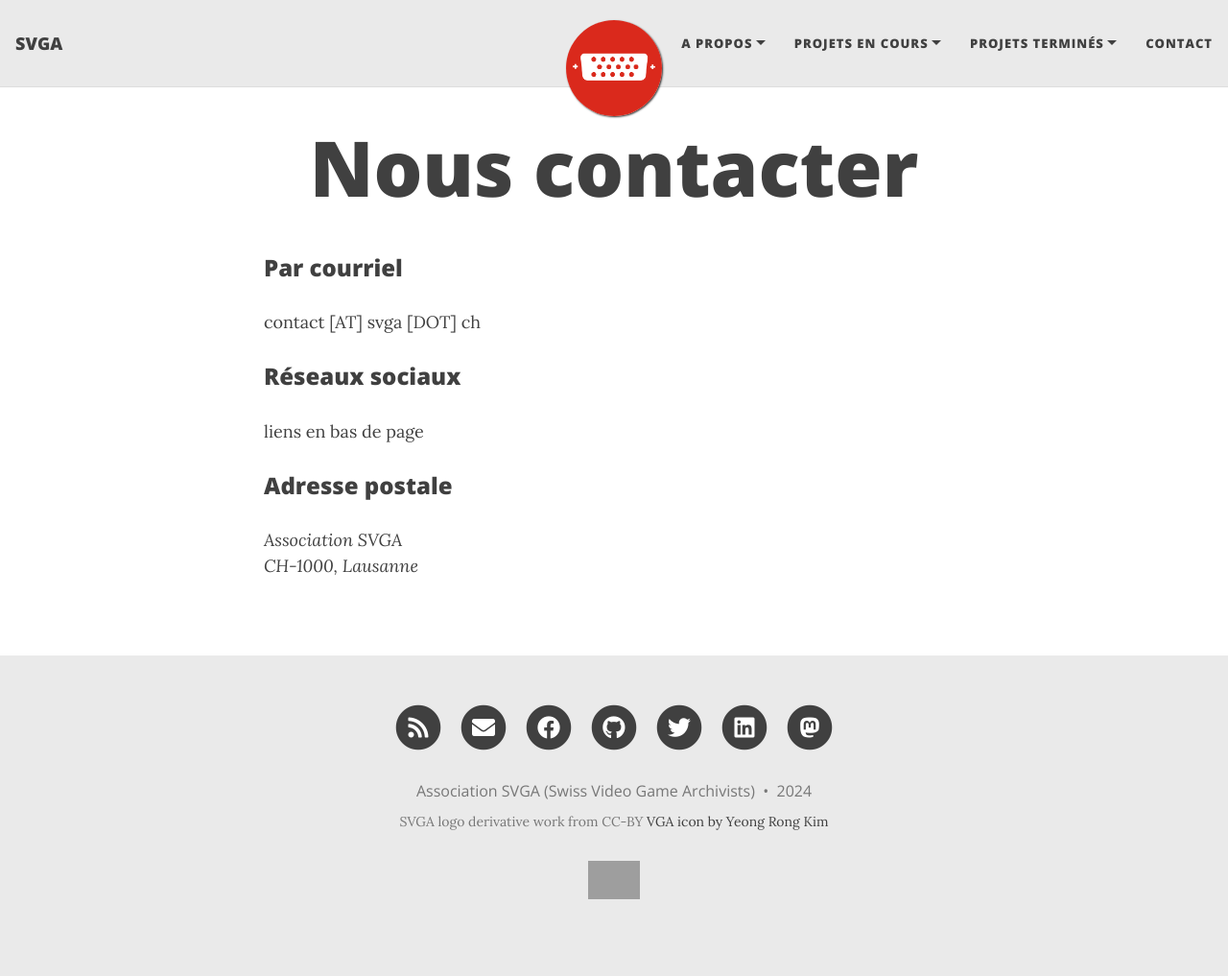
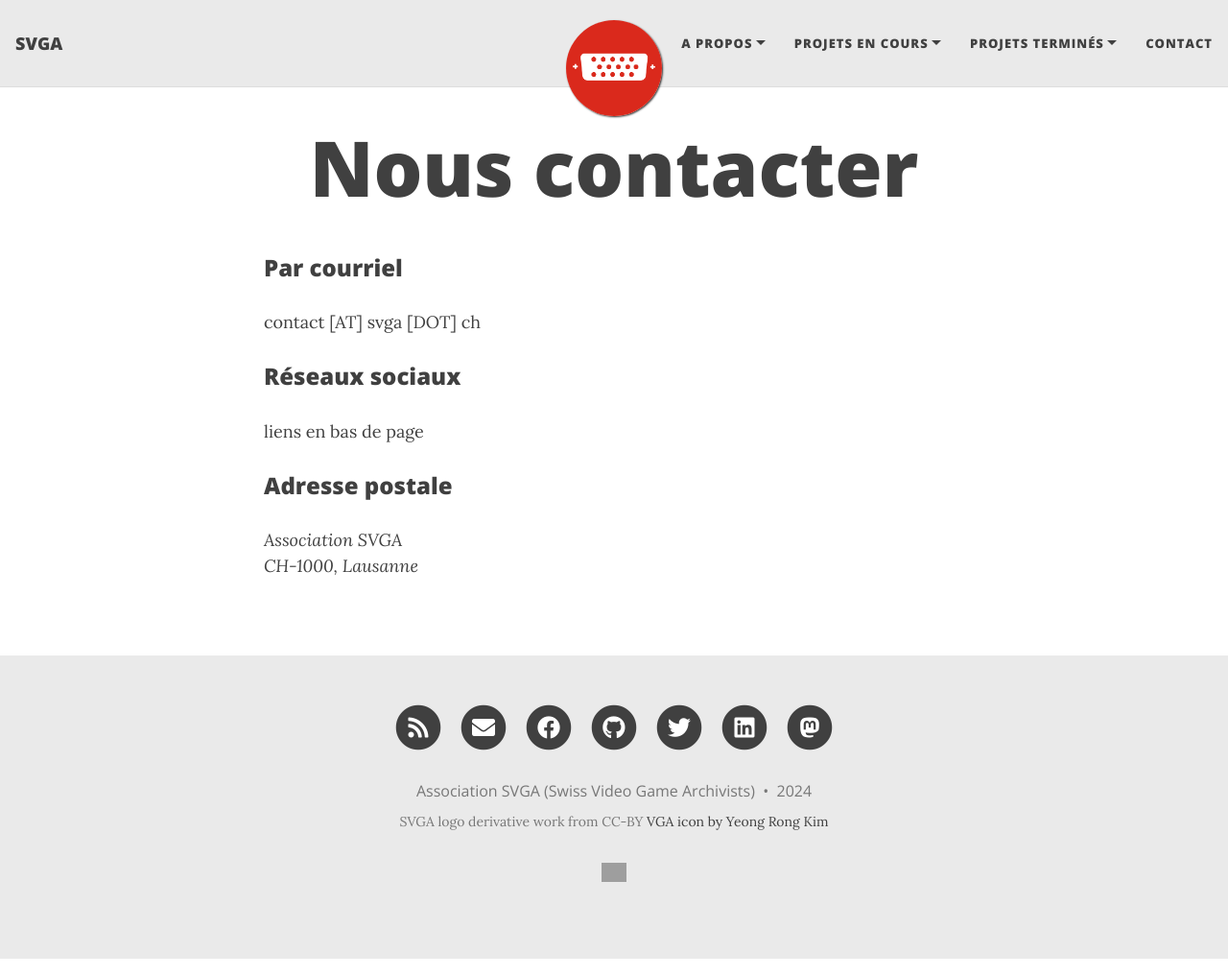
Before and after one commit to SVGA-ch/SVGA-ch.github.io, a Jekyll site: the page built from contact.md, in a window 1280 px wide and 1017 px high. Shown: the whole window at 96% size. Built offline with Jekyll 4.4.1, drawn with Linux system fonts in a browser that asks for light colours; nearby versions of some CDN libraries; grey boxes are pictures that could not be loaded.

Commit message:
Change infomaniak logo size

```diff
--- a/_includes/footer.html
+++ b/_includes/footer.html
@@ -38,7 +38,7 @@
 	      <a href="https://thenounproject.com/icon/vga-2139322/">VGA icon by Yeong Rong Kim</a>
       </p>
       <p style="text-align:center;">
-	<img src="/assets/img/logo_infomaniak_bleu.png" alt="Infomaniak" height="40">
+	<img src="/assets/img/logo_infomaniak_bleu.png" alt="Infomaniak" height="20">
       </p>
       <!-- PARAGRAPHE POUR LE CHOIX DE LANGUES-->
       <p class="theme-by text-muted">
```
